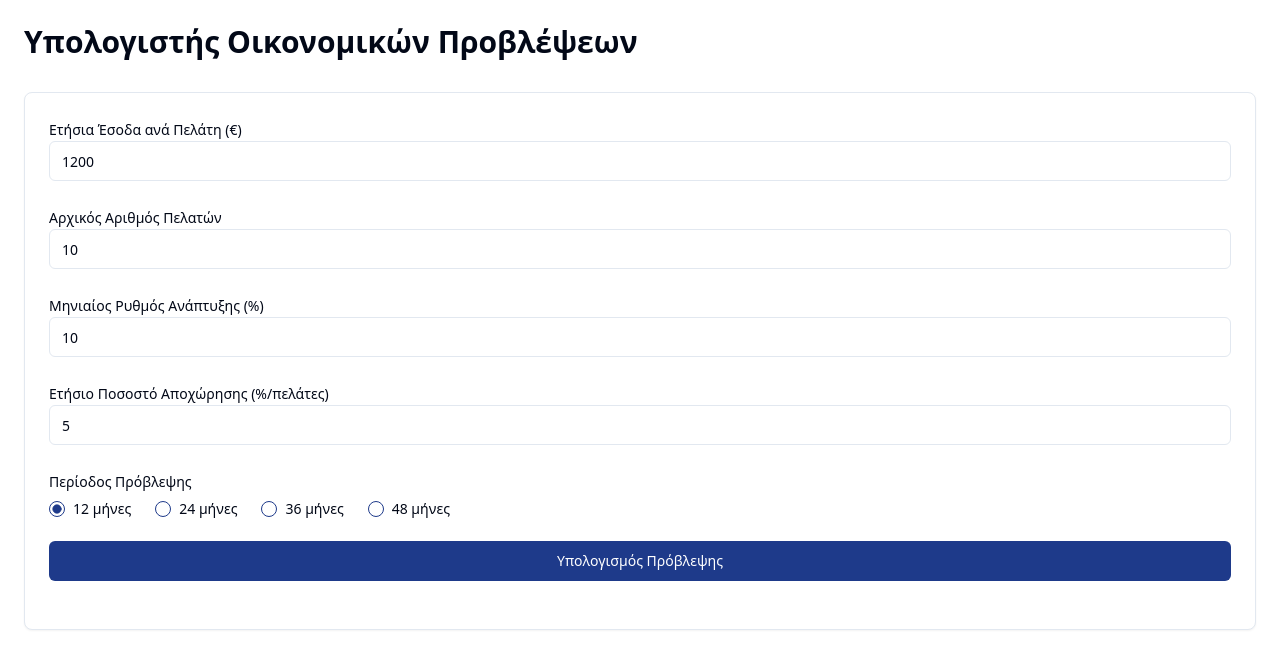
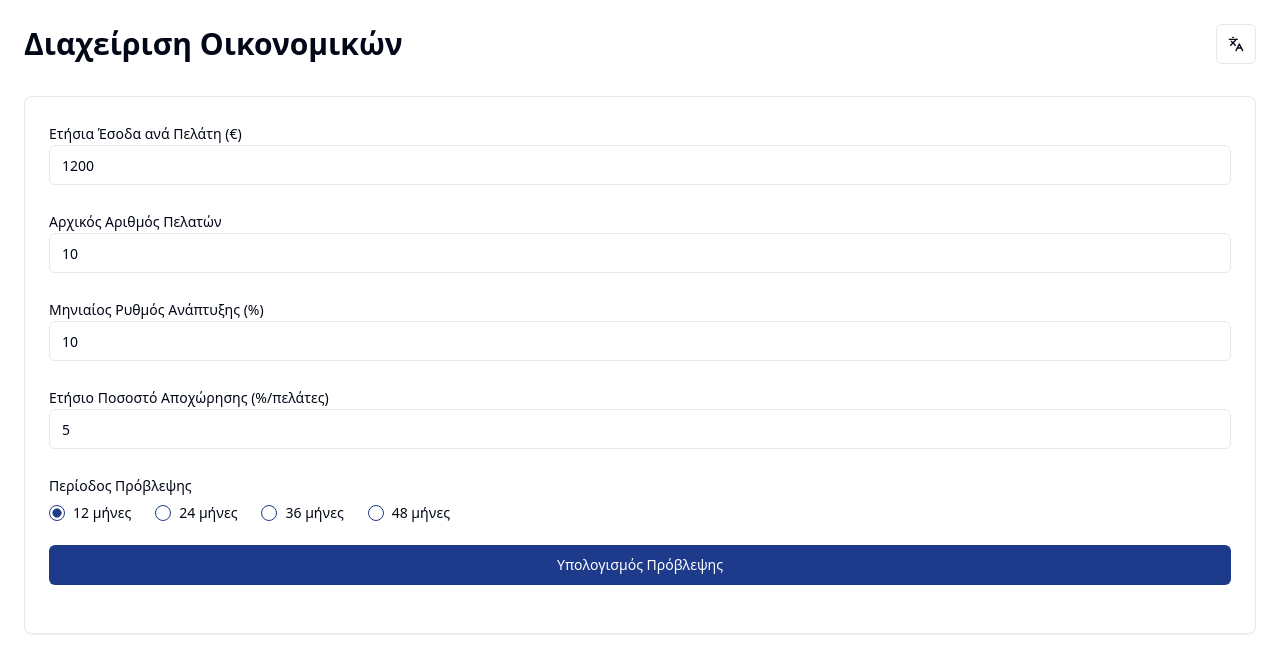
Before and after one commit to nooblabsai/noobmoney, a React (Vite) app: page /financial-projection in a window 1280 px wide. Shown: the top 672 px of the page. Built offline with nearby package versions, Linux system fonts and the light colour scheme.

Commit message:
Add main menu to calculator page
Implement a main menu in the financial projection calculator page to allow users to navigate back to the main page easily.
[skip gpt_engineer]

```diff
--- a/src/pages/FinancialProjection.tsx
+++ b/src/pages/FinancialProjection.tsx
@@ -6,6 +6,7 @@ import { Label } from '@/components/ui/label';
 import { LineChart, Line, XAxis, YAxis, CartesianGrid, Tooltip, Legend, ResponsiveContainer } from 'recharts';
 import { useLanguage } from '@/contexts/LanguageContext';
 import { RadioGroup, RadioGroupItem } from '@/components/ui/radio-group';
+import { HeaderSection } from '@/components/HeaderSection';
 
 interface ProjectionData {
   month: string;
@@ -22,6 +23,10 @@ const FinancialProjection = () => {
   const [annualChurn, setAnnualChurn] = useState<string>('5');
   const [months, setMonths] = useState<string>('12');
   const [projectionData, setProjectionData] = useState<ProjectionData[]>([]);
+
+  const handleExportPDF = () => {
+    // Placeholder for PDF export functionality
+  };
 
   const calculateProjection = () => {
     const arr = parseFloat(annualRevenue);
@@ -56,7 +61,7 @@ const FinancialProjection = () => {
 
   return (
     <div className="container mx-auto p-6 space-y-8">
-      <h1 className="text-3xl font-bold mb-6">{t('financial.projection.calculator')}</h1>
+      <HeaderSection t={t} handleExportPDF={handleExportPDF} />
 
       <Card className="p-6">
         <div className="grid gap-6 mb-6">
```
